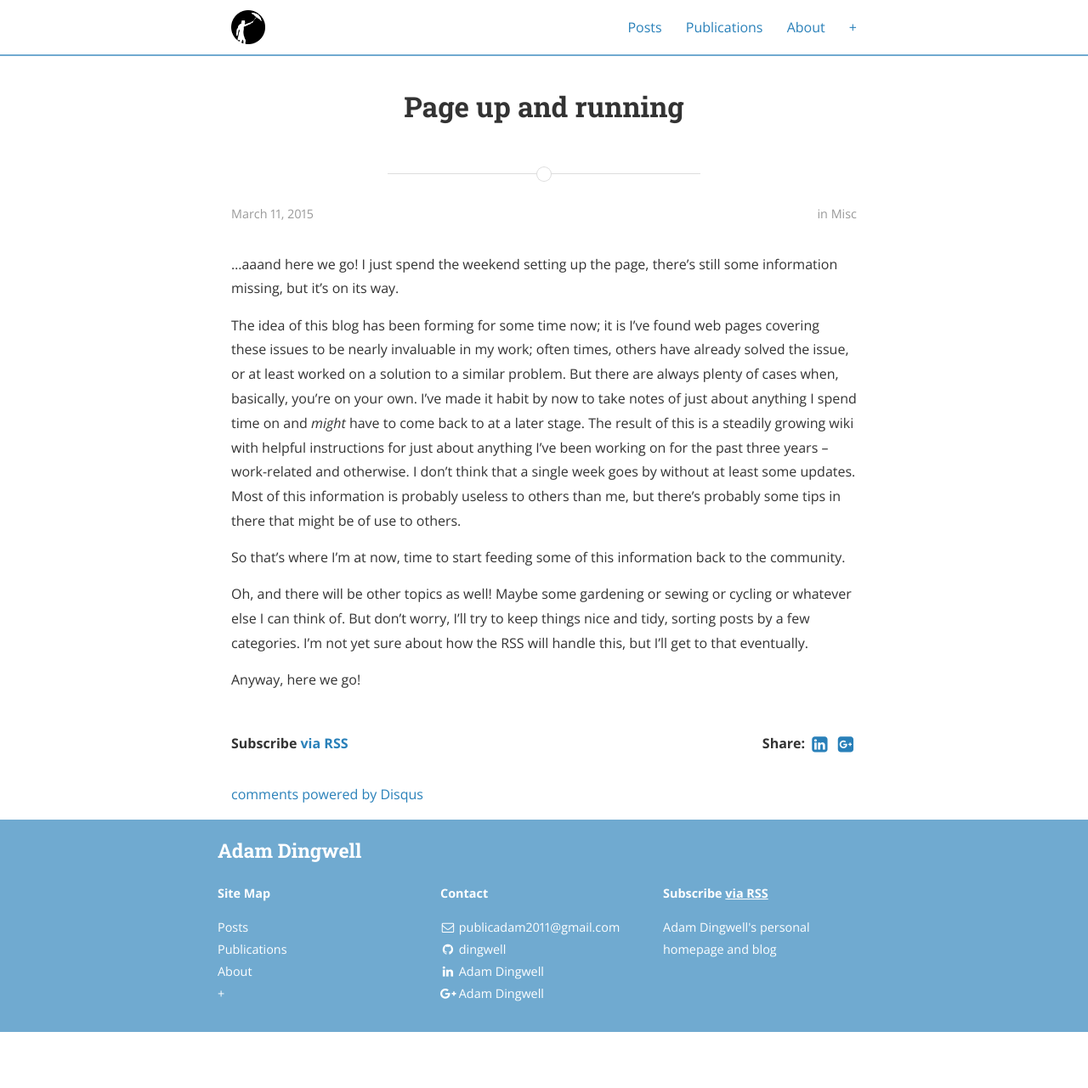
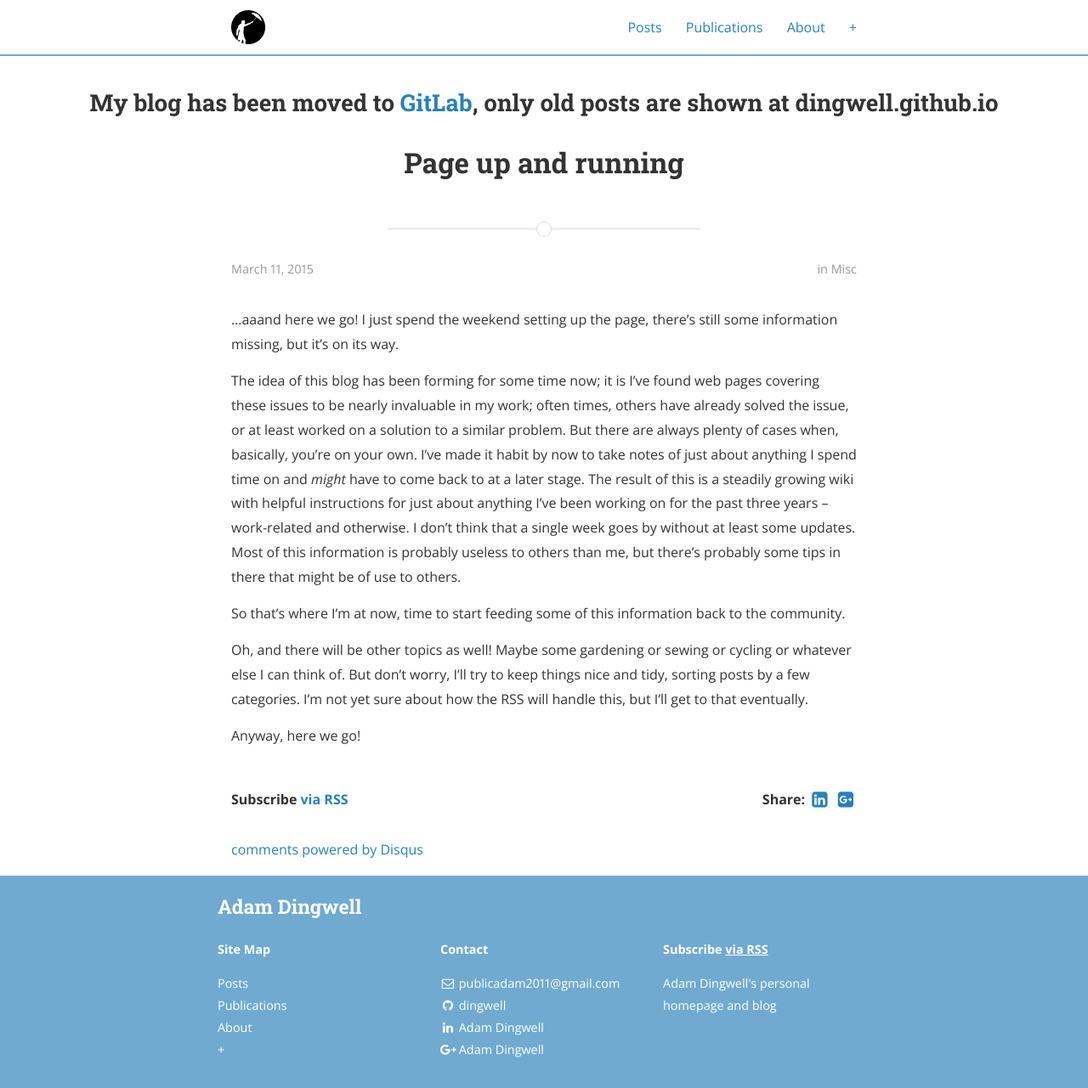
Before and after one commit to dingwell/dingwell.github.io, a Jekyll site: the page built from _posts/2015-03-12-page-up-and-running.md, in a window 1280 px wide. Shown: the whole page at 85% size. Built offline with Jekyll 4.4.1, drawn with Linux system fonts in a browser that asks for light colours; nearby versions of some CDN libraries; comment, search, counter and statistics services are not loaded; a style sheet for code colours, icons or effects is not loaded; before the commit the page ends 1215 px from its top, so only the background shows below that.

Commit message:
Added site moved message to posts

```diff
--- a/_layouts/post.html
+++ b/_layouts/post.html
@@ -6,6 +6,11 @@ layout: default
 <div class="post-header-container {% if page.cover %}has-cover{% endif %}" {% if page.cover %}style="background-image: url({{ page.cover | prepend: site.baseurl }});"{% endif %}>
   <div class="scrim {% if page.cover %}has-cover{% endif %}">
     <header class="post-header">
+      <h2>
+        My blog has been moved to
+        <a href="https://dingwell.gitlab.io">GitLab</a>,
+        only old posts are shown at dingwell.github.io
+      </h2>
       <h1 class="title">{{ page.title }}</h1>
       <!--<p class="info">by <strong>{{ page.author }}</strong></p>-->
     </header>
```
